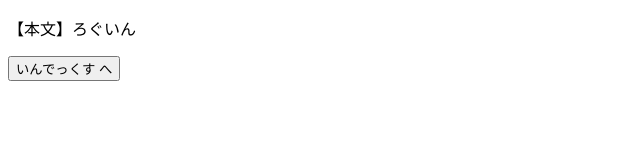
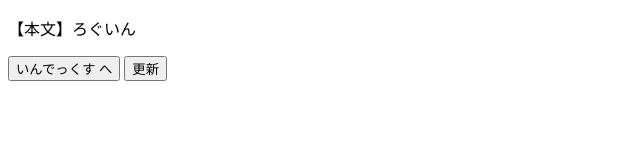
Before and after one commit to satoakihiko1/test, a plain HTML site: page login.html in a window 1280 px wide. Shown: the whole page, without its empty margins (0-640 px from the left). Drawn offline with Linux system fonts and the light colour scheme.

Commit message:
ログイン画面更新

```diff
--- a/login.html
+++ b/login.html
@@ -10,6 +10,7 @@
 <body>
 	<p>【本文】ろぐいん</p>
 	<button type="button" onclick="location.href='./index.html'">いんでっくす へ</button>
+	<button type="button" onclick="location.reload()">更新</button>
 </body>
 
 </html>
```
